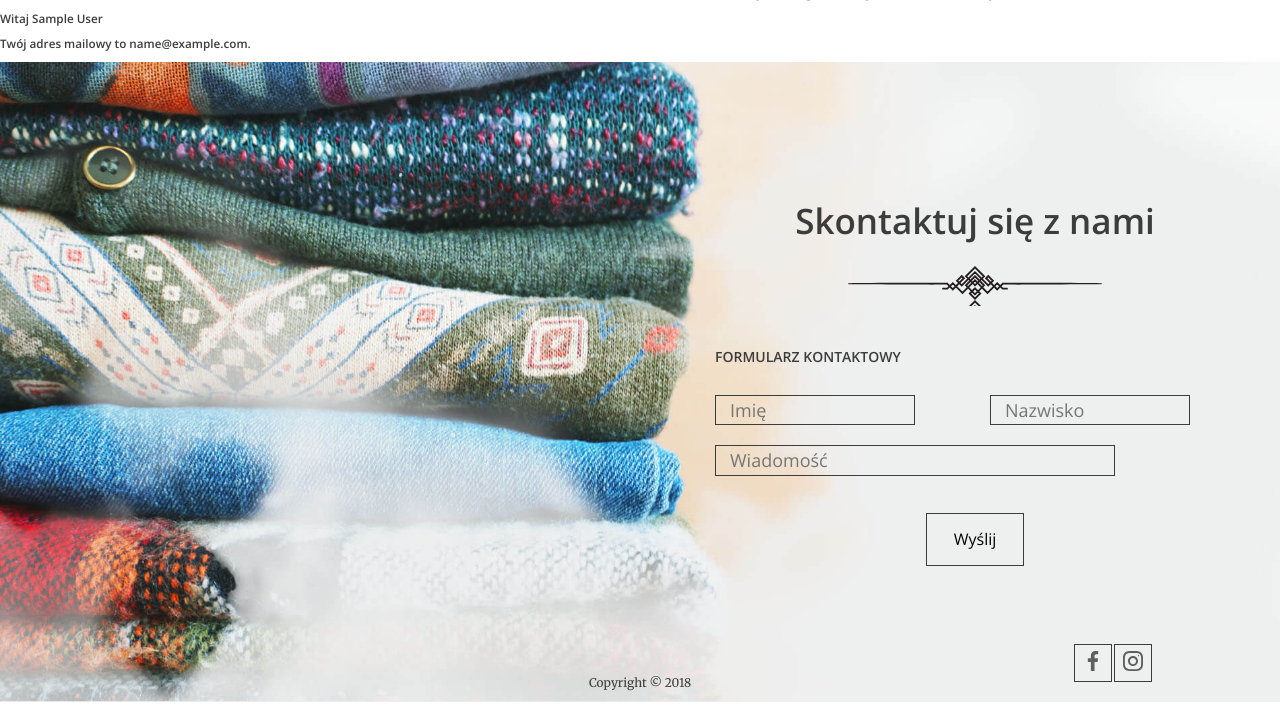
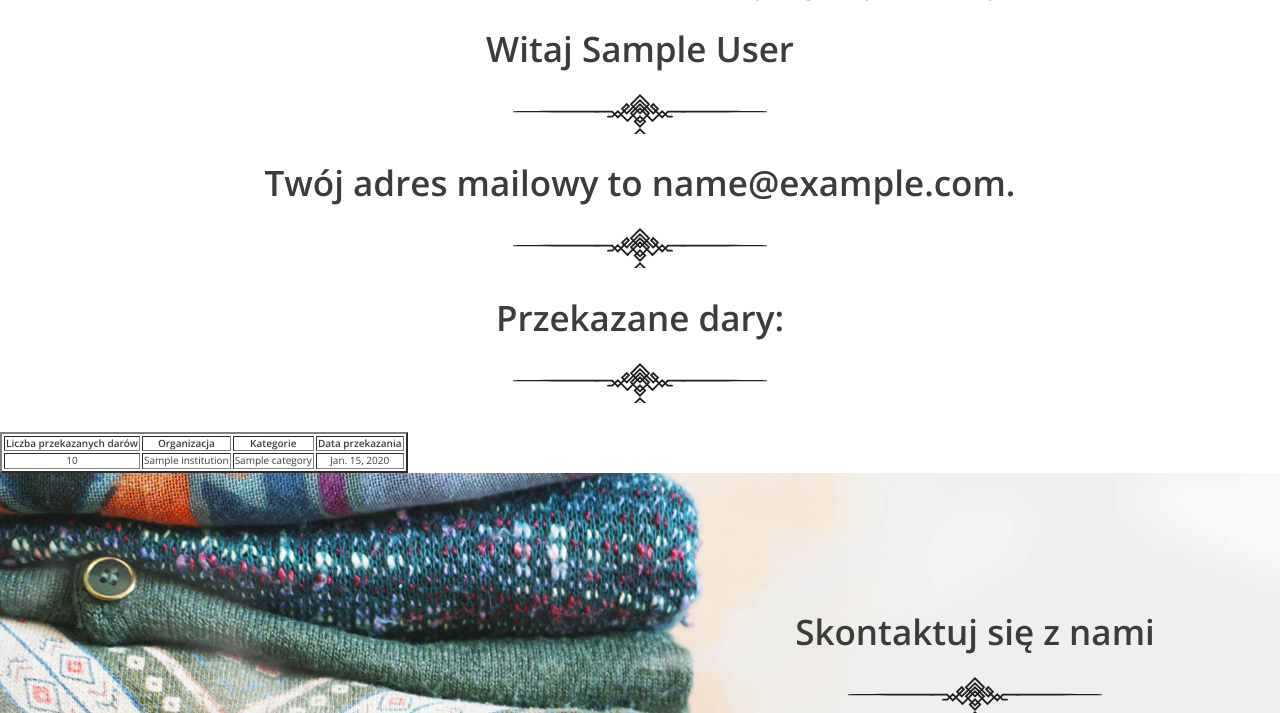
Before and after one commit to PrzemekJackowski/put_into_good_hand, a Django app: page /profile/ in a window 1280 px wide. Shown: the part 53-766 px from the top of the page. Run offline with Django 4.2, Linux system fonts and the light colour scheme; a user stored in the database is signed in; tables that the repository leaves empty hold one stand-in row (values such as "Sample post"); parts of the project's set-up code (start-up, migrations or seed data) failed here and were passed over.

Commit message:
Create a list of gifts from each user.

```diff
--- a/app_put_into_good_hand/templates/profile.html
+++ b/app_put_into_good_hand/templates/profile.html
@@ -3,8 +3,31 @@
 {% block content %}
 
     <section class="contact">
-      <h3>Witaj {{ user.first_name }} {{ user.last_name }}</h3>
-      <h3>Twój adres mailowy to {{ user.email }}.</h3>
+      <h2>Witaj {{ user.first_name }} {{ user.last_name }}</h2>
+      <h2>Twój adres mailowy to {{ user.email }}.</h2>
+    <h2>Przekazane dary:</h2>
+    <align center><TABLE BORDER="2">
+    <thead>
+    <tr>
+        <th>Liczba przekazanych darów</th>
+        <th>Organizacja</th>
+        <th>Kategorie</th>
+        <th>Data przekazania</th>
+    </tr>
+    </thead>
+    <tbody>
+    {% for gift in gifts %}
+        <tr style="text-align: center; ">
+        <td>{{ gift.quantity }}</td>
+        <td>{{ gift.institution }}</td>
+        <td>{% for category in gift.categories.all %}
+            <div class="col"><div class="text">{{ category.name }}</div></div>
+            {% endfor %}</td>
+        <td>{{ gift.pick_up_date }}</td>
+    </tr>
+    {% endfor %}
+    </tbody>
+    </table></align>
     </section>
     <section id="contact"></section>
 {% endblock %}
--- a/app_put_into_good_hand/views.py
+++ b/app_put_into_good_hand/views.py
@@ -97,4 +97,9 @@
 class UserView(LoginRequiredMixin, View):
     def get(self, request):
         user = request.user
-        return render(request, "profile.html", {"user": user})
+        gifts = Donation.objects.filter(user=user)
+        conn = {
+            "user": user,
+            "gifts": gifts,
+        }
+        return render(request, "profile.html", conn)
```
Also changed, not shown: app_put_into_good_hand/templates/index.html (+6 -4 lines).
